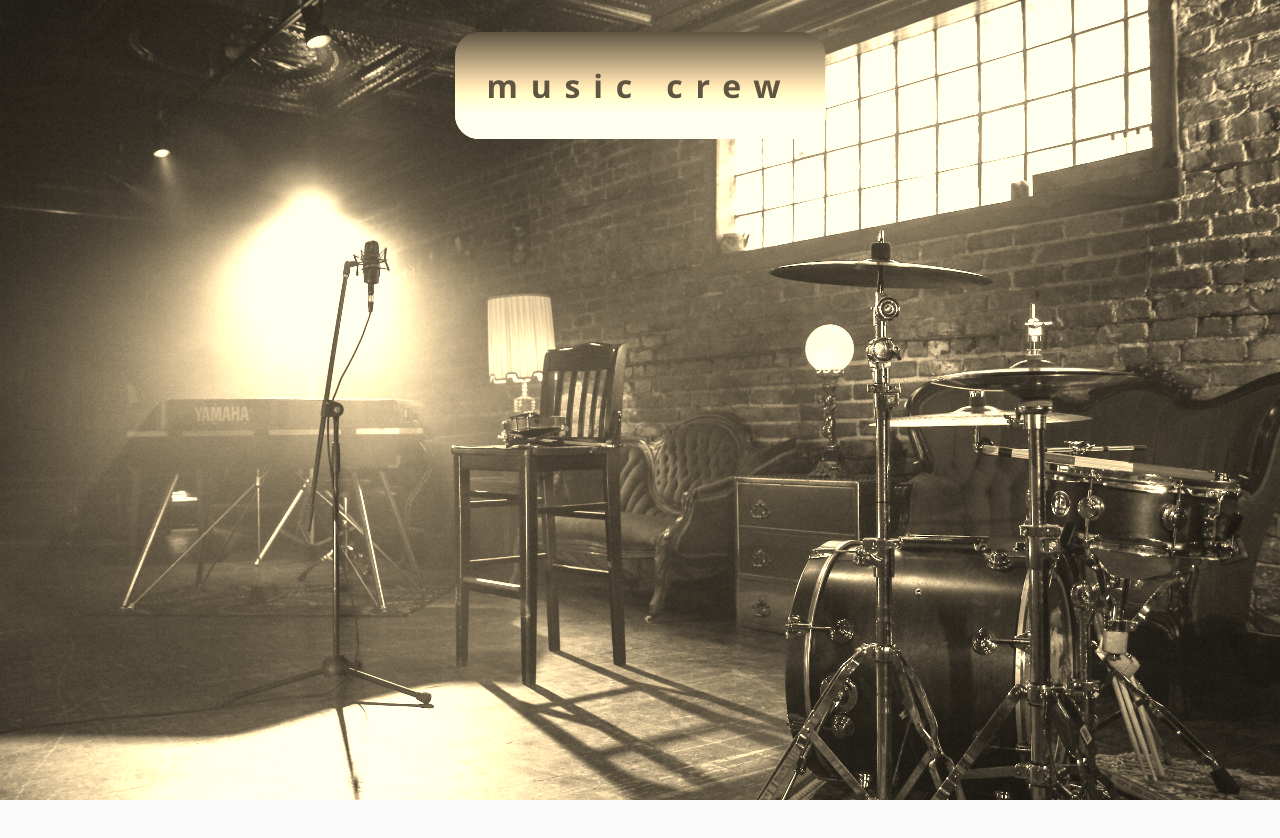
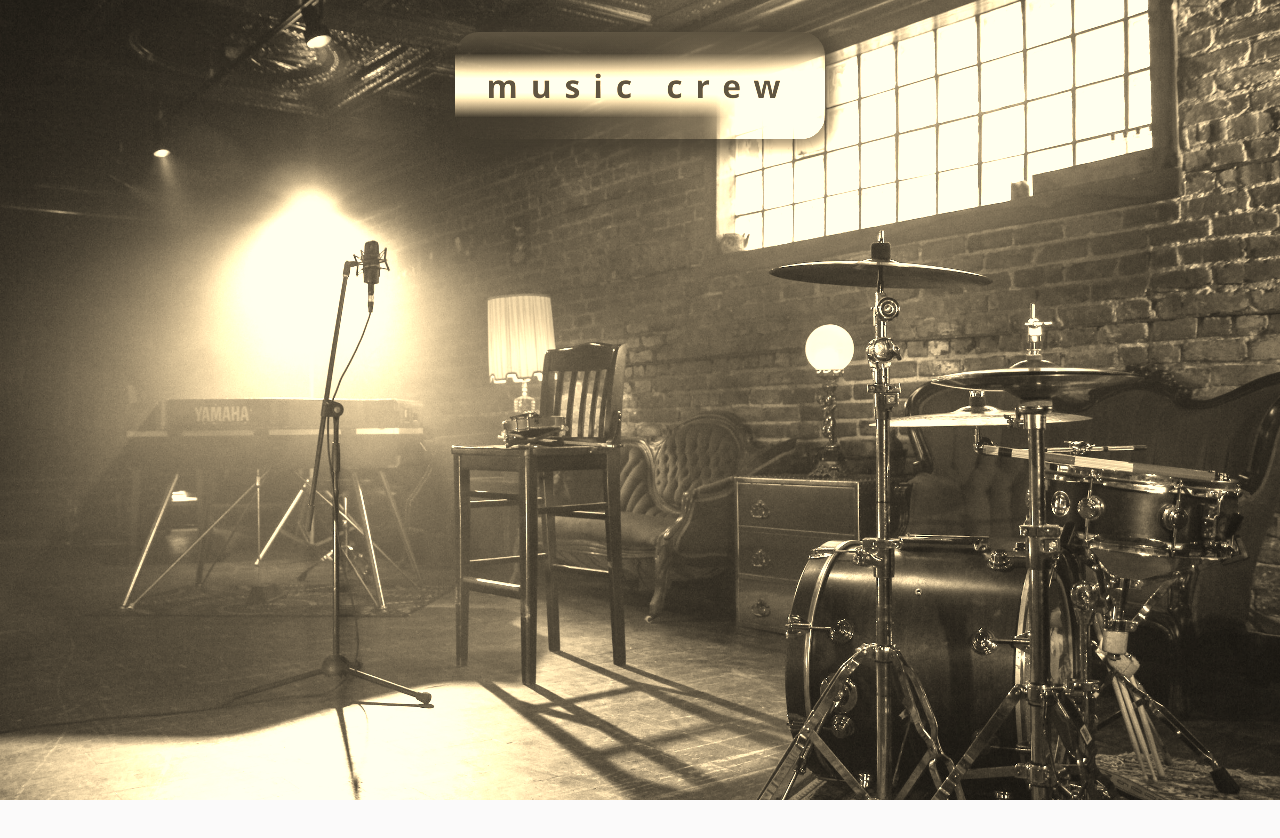
Before and after one commit to lkoida/music-crew, a plain HTML site: page index.html in a window 1280 px wide. Shown: the top 838 px of the page. Drawn offline with Linux system fonts and the light colour scheme.

Commit message:
updated title style

```diff
--- a/styles/main.css
+++ b/styles/main.css
@@ -47,10 +47,11 @@ section {
                border-radius: 24px;
                 margin-block-start: 2rem;
                  align-items: center;
-        max-height: fit-content;
+                  max-height: min-content;
+                   align-self: start;
                     color: var(--primary-dark);
-        backdrop-filter:blur(10px) saturate(.5) sepia(.2);
-        /* box-shadow: 5px 5px 20px 10px  rgba(34, 34, 34, 0.8); */
-    background-image: linear-gradient(var(--primary-dark), var(--primary-light));
+                    backdrop-filter: blur(10px) opacity(0.7) saturate(.5) sepia(.2);
+                     box-shadow: 5px 5px 20px 10px rgba(34, 34, 34, 0.8);
+                     background-image: linear-gradient(var(--primary-dark), transparent 20%, var(--primary-light), transparent 80%);
                      }
 }
```
Lines whose indentation alone changed are shown as unchanged.
